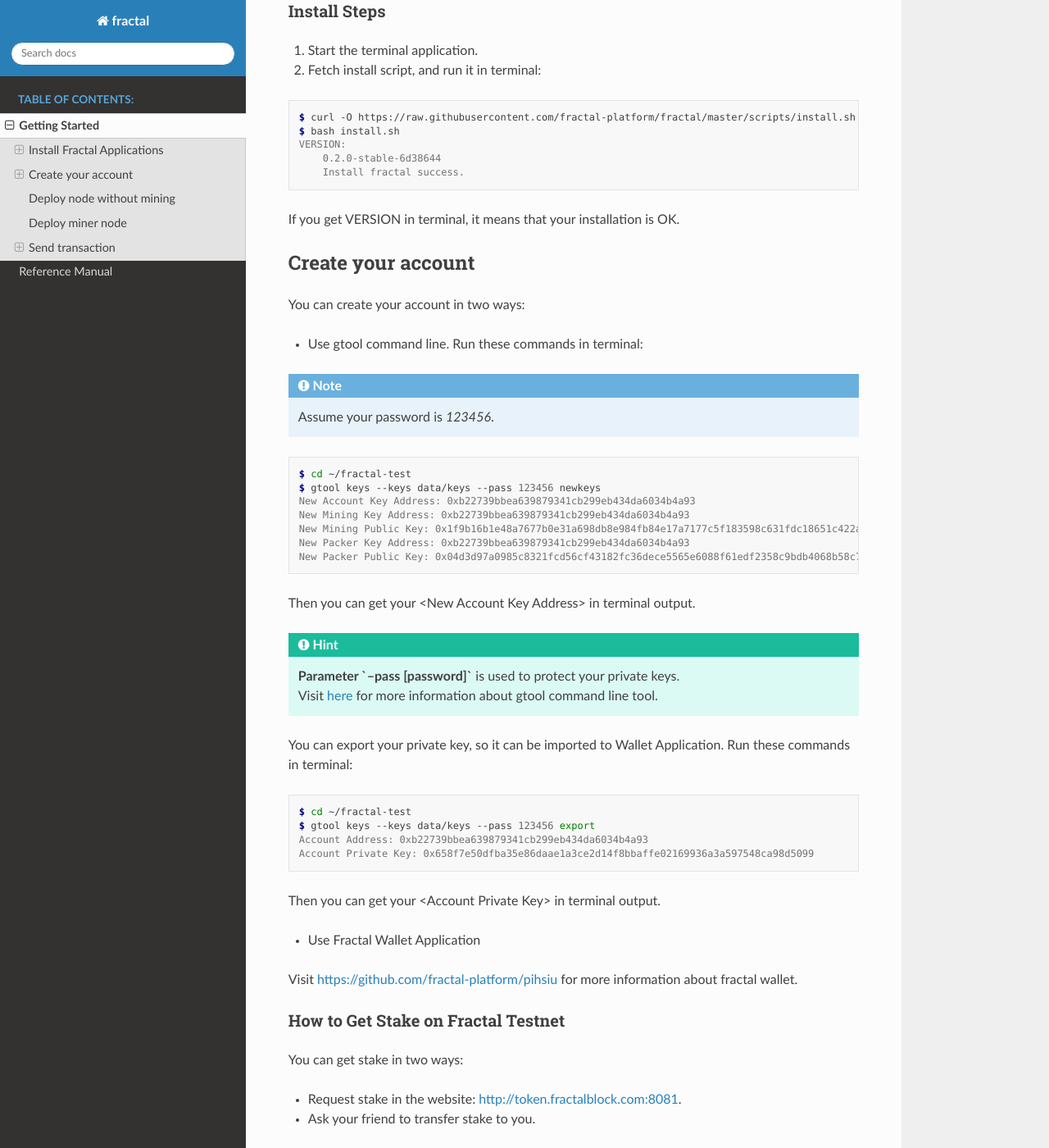
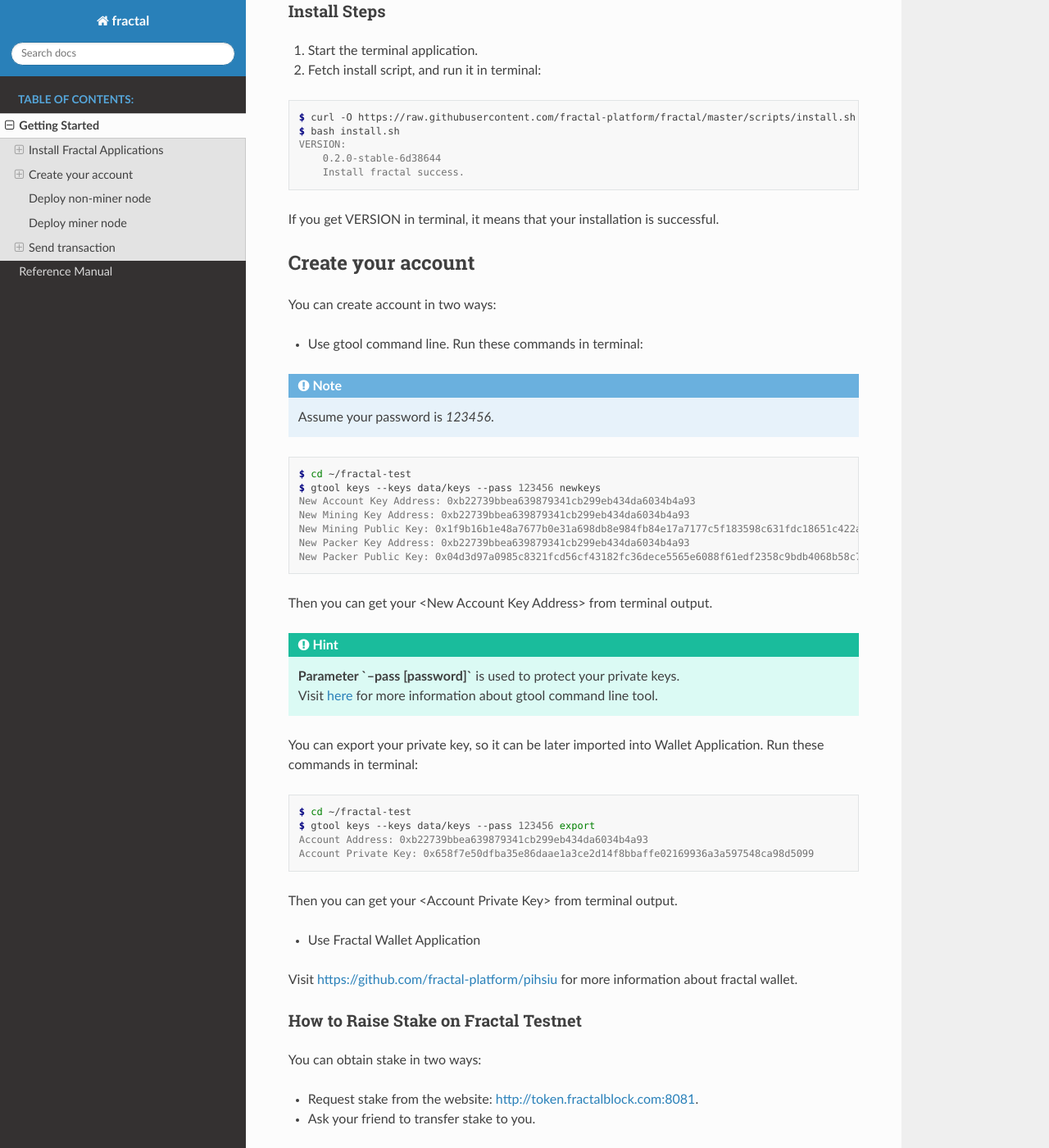
Before and after one commit to fractal-platform/fractal, a Sphinx documentation site: the page built from docs/guides/index.rst, in a window 1280 px wide and 1400 px high, scrolled down 1107 px. Shown: the whole window at 82% size. Built offline with Sphinx 7.4.7 and the Read the Docs theme 2.0.0, drawn with Linux system fonts in a browser that asks for light colours; some of the changed text lies outside the part shown.

Commit message:
minor updates

```diff
--- a/docs/guides/index.rst
+++ b/docs/guides/index.rst
@@ -4,7 +4,7 @@
 
 - Install Fractal Applications on macOS and Linux(Centos,Ubuntu,Amazon)
 - Create your account
-- Deploy node without mining on Fractal Testnet
+- Deploy non-miner node on Fractal Testnet
 - Deploy miner node on Fractal Testnet
 - Send transactions on Fractal Testnet
 
@@ -43,11 +43,11 @@
         0.2.0-stable-6d38644
         Install fractal success.
 
-If you get VERSION in terminal, it means that your installation is OK.
+If you get VERSION in terminal, it means that your installation is successful.
 
 Create your account
 ------------------------------------------
-You can create your account in two ways:
+You can create account in two ways:
 
 * Use gtool command line. Run these commands in terminal:
 
@@ -63,13 +63,13 @@
     New Packer Key Address: 0xb22739bbea639879341cb299eb434da6034b4a93
     New Packer Public Key: 0x04d3d97a0985c8321fcd56cf43182fc36dece5565e6088f61edf2358c9bdb4068b58c724edf4a1063662fc2bf0f45001673d913de5475d62418e682c2f0f2c5dc5
 
-Then you can get your <New Account Key Address> in terminal output.
+Then you can get your <New Account Key Address> from terminal output.
 
 .. hint::
     | **Parameter `--pass [password]`** is used to protect your private keys.
     | Visit `here <../refs/gtool.html>`_ for more information about gtool command line tool.
 
-You can export your private key, so it can be imported to Wallet Application. Run these commands in terminal:
+You can export your private key, so it can be later imported into Wallet Application. Run these commands in terminal:
 
 .. code-block:: console
 
@@ -78,17 +78,17 @@
     Account Address: 0xb22739bbea639879341cb299eb434da6034b4a93
     Account Private Key: 0x658f7e50dfba35e86daae1a3ce2d14f8bbaffe02169936a3a597548ca98d5099
 
-Then you can get your <Account Private Key> in terminal output.
+Then you can get your <Account Private Key> from terminal output.
 
 * Use Fractal Wallet Application
 
 Visit https://github.com/fractal-platform/pihsiu for more information about fractal wallet.
 
-How to Get Stake on Fractal Testnet
+How to Raise Stake on Fractal Testnet
 ^^^^^^^^^^^^^^^^^^^^^^^^^^^^^^^^^^^^^^^^^
-You can get stake in two ways:
+You can obtain stake in two ways:
 
-* Request stake in the website: http://token.fractalblock.com:8081.
+* Request stake from the website: http://token.fractalblock.com:8081.
 * Ask your friend to transfer stake to you.
 
 How to Check Your Stake on Fractal Testnet
@@ -113,7 +113,7 @@
     | **Parameter `--addr [account address]`** is the account address produced when you create your account.
     | Visit `here <../refs/gtool.html>`_ for more information about gtool command line tool.
 
-Deploy node without mining
+Deploy non-miner node
 ------------------------------------------
 .. note::
     If you have already started gftl program, you must use Ctrl+C to interrupt it first.
@@ -226,7 +226,7 @@
 .. hint::
     | **Parameter `--rpc [rpc address]`** should be set to RPC server address on Fractal Testnet, `http://52.82.13.37:8545` is one of Fractal Testnet Node, and here is the `rpc address list <../refs/rpclist.html>`_.
     | **Parameter `--pass [password]`** the password when you create your account.
-    | **Parameter `--to [account address]`** is the account address you want to transfer to.
+    | **Parameter `--to [account address]`** is the recipient account address.
     | **Parameter `--value [value]`** is the token amount(unit: nFRA) you want to transfer.
     |     There are two units for token, FRA and nFRA ( FRA = nFRA * 10\ :sup:`9`)
     | **Parameter `--chainid [chainid]`** is the chain id, uses 2 for testnet.
```
